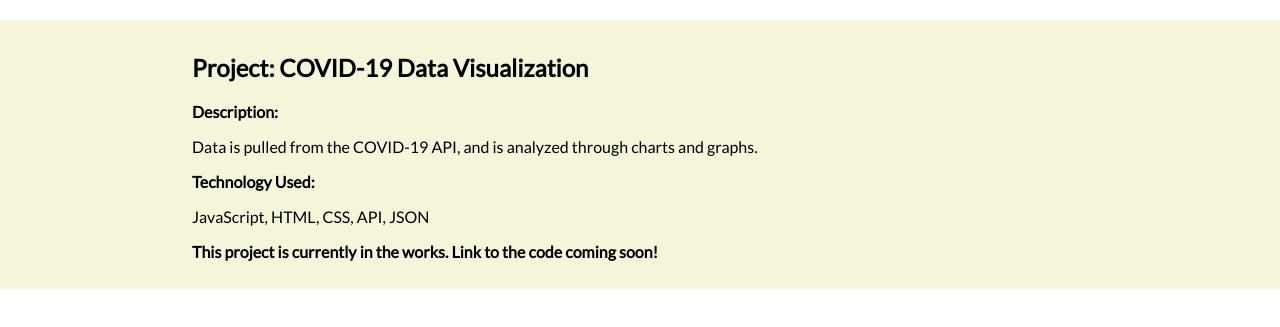
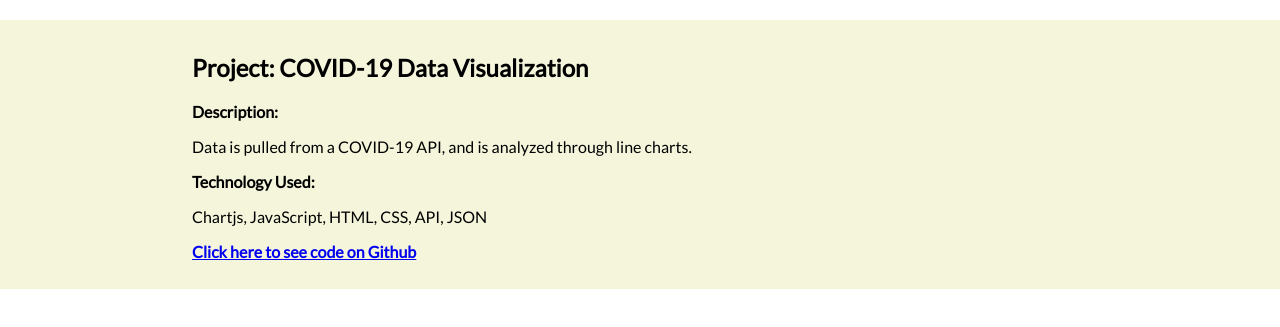
Before and after one commit to andorrafields/andorrafields.github.io, a plain HTML site: page covid.html in a window 1280 px wide. Shown: the part 79-406 px from the top of the page. Drawn offline with Linux system fonts and the light colour scheme.

Commit message:
updating covid

```diff
--- a/covid.html
+++ b/covid.html
@@ -31,22 +31,18 @@
                     Description:
                 </p>
                 <p>
-                    Data is pulled from the COVID-19 API, and is analyzed through charts and graphs.
+                    Data is pulled from a COVID-19 API, and is analyzed through line charts.
                 </p>
                 <p class="bold">
                     Technology Used:
                 </p>
                 <p>
-                    JavaScript, HTML, CSS, API, JSON
-                </p>
-                <p class="bold">
-                    This project is currently in the works. Link to the code coming soon!
+                    Chartjs, JavaScript, HTML, CSS, API, JSON
                 </p>
 
-
-                <!-- <p class="bold">
-                    <a href="https://github.com/andorrafields/Covid">Click here to see code on Github</a>
-                </p> -->
+                <p class="bold">
+                    <a href="https://github.com/andorrafields/covid-19-data-visualization">Click here to see code on Github</a>
+                </p>
             </div>
 
         </div>
```
